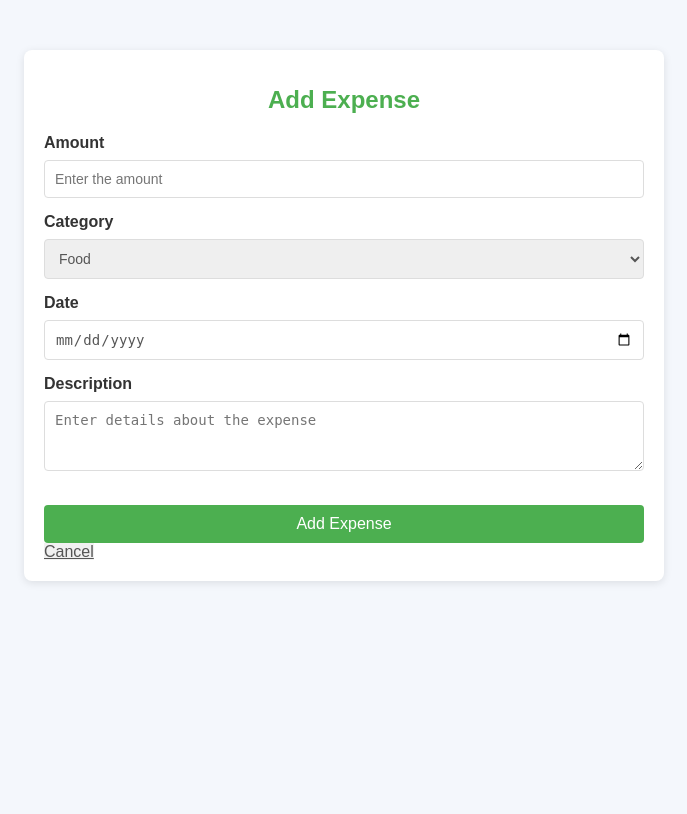
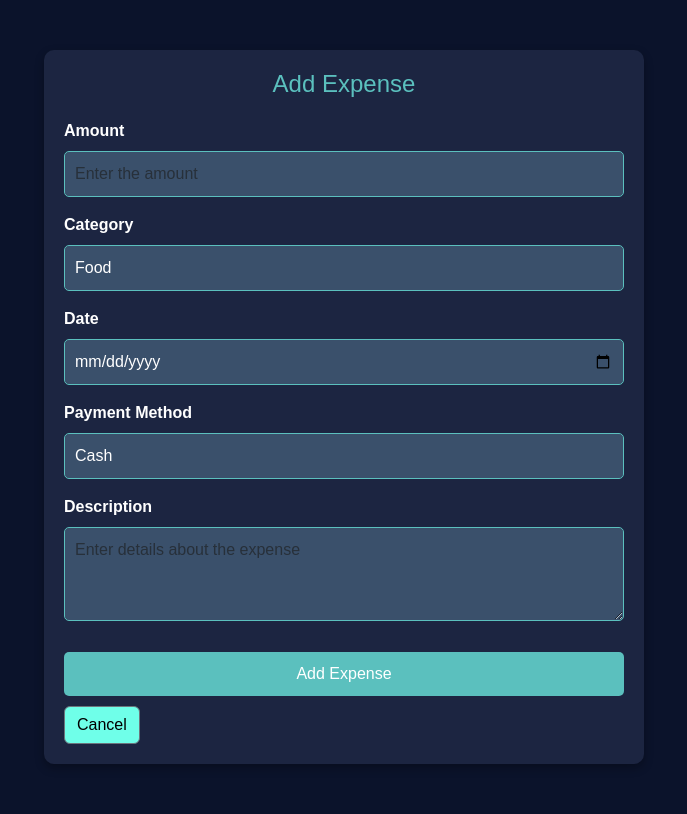
Before and after one commit to Anjanaas-tech/cashcraft, a Django app: page /dashboard/add-expense/ in a window 1280 px wide. Shown: the whole page, without its empty margins (296-983 px from the left). Before the commit the page ends 583 px from the top, so only its background shows below. Run offline with Django 5.2, Linux system fonts and the light colour scheme; a user stored in the database is signed in.

Commit message:
Initial Commit

```diff
--- a/dashboard/templates/dashboard/add_expense.html
+++ b/dashboard/templates/dashboard/add_expense.html
@@ -4,90 +4,80 @@
     <meta charset="UTF-8">
     <meta name="viewport" content="width=device-width, initial-scale=1.0">
     <title>Add Expense</title>
+    <script src="https://cdn.jsdelivr.net/npm/chart.js"></script>
+    <link rel="stylesheet" href="https://cdn.jsdelivr.net/npm/bootstrap@5.3.0/dist/css/bootstrap.min.css">
     <style>
-        /* Inline CSS for basic layout */
         body {
-            font-family: Arial, sans-serif;
-            background-color: #f4f7fc;
-            color: #333;
+            font-family: 'Poppins', sans-serif;
+            background-color: #0B132B;
+            color: #fff;
             margin: 0;
             padding: 0;
         }
 
         .container {
-            width: 100%;
             max-width: 600px;
             margin: 50px auto;
             padding: 20px;
-            background-color: #fff;
-            border-radius: 8px;
-            box-shadow: 0 2px 8px rgba(0, 0, 0, 0.1);
+            background-color: #1C2541;
+            border-radius: 10px;
+            box-shadow: 0 4px 10px rgba(0, 0, 0, 0.3);
         }
 
         h1 {
             font-size: 24px;
-            color: #4CAF50;
+            color: #5BC0BE;
             text-align: center;
             margin-bottom: 20px;
-        }
-
-        .form-group {
-            margin-bottom: 15px;
         }
 
         label {
             font-size: 16px;
             font-weight: bold;
-            display: block;
             margin-bottom: 8px;
         }
 
         .form-control {
             width: 100%;
             padding: 10px;
-            border: 1px solid #ddd;
-            border-radius: 4px;
-            box-sizing: border-box;
-            font-size: 14px;
-            color: #555;
+            border: 1px solid #5BC0BE;
+            border-radius: 5px;
+            background-color: #3A506B;
+            color: #fff;
         }
 
         .form-control:focus {
-            border-color: #4CAF50;
+            border-color: #6FFFE9;
             outline: none;
         }
 
         button.btn {
-            padding: 10px 15px;
+            padding: 10px;
             border: none;
-            background-color: #4CAF50;
+            background-color: #5BC0BE;
             color: white;
             font-size: 16px;
-            border-radius: 4px;
+            border-radius: 5px;
             cursor: pointer;
             margin-top: 15px;
             width: 100%;
+            transition: 0.3s;
         }
 
         button.btn:hover {
-            background-color: #45a049;
+            background-color: #3A506B;
         }
 
         .btn-secondary {
-            background-color: #f1f1f1;
-            color: #555;
+            background-color: #6FFFE9;
+            color: #000;
             margin-top: 10px;
         }
 
         .btn-secondary:hover {
-            background-color: #ddd;
+            background-color: #5BC0BE;
         }
 
-        textarea.form-control {
-            resize: vertical;
-        }
-
-        /* Responsive design for small screens */
         @media (max-width: 600px) {
             .container {
                 width: 90%;
@@ -102,15 +92,13 @@
         <form method="POST" action="{% url 'add_expense' %}">
             {% csrf_token %}
 
-            <!-- Amount Input Field -->
-            <div class="form-group">
-                <label for="amount">Amount</label>
+            <div class="mb-3">
+                <label for="amount" class="form-label">Amount</label>
                 <input type="number" step="0.01" name="amount" id="amount" class="form-control" required placeholder="Enter the amount">
             </div>
 
-            <!-- Category Dropdown -->
-            <div class="form-group">
-                <label for="category">Category</label>
+            <div class="mb-3">
+                <label for="category" class="form-label">Category</label>
                 <select name="category" id="category" class="form-control" required>
                     {% for category in categories %}
                         <option value="{{ category }}">{{ category }}</option>
@@ -118,19 +106,25 @@
                 </select>
             </div>
 
-            <!-- Date Input Field -->
-            <div class="form-group">
-                <label for="date">Date</label>
+            <div class="mb-3">
+                <label for="date" class="form-label">Date</label>
                 <input type="date" name="date" id="date" class="form-control" required>
             </div>
 
-            <!-- Description Textarea -->
-            <div class="form-group">
-                <label for="description">Description</label>
+            <div class="mb-3">
+                <label for="payment_method" class="form-label">Payment Method</label>
+                <select name="payment_method" id="payment_method" class="form-control">
+                    <option value="Cash">Cash</option>
+                    <option value="Card">Card</option>
+                    <option value="Bank Transfer">Bank Transfer</option>
+                </select>
+            </div>
+
+            <div class="mb-3">
+                <label for="description" class="form-label">Description</label>
                 <textarea name="description" id="description" class="form-control" rows="3" placeholder="Enter details about the expense"></textarea>
             </div>
 
-            <!-- Buttons -->
             <button type="submit" class="btn">Add Expense</button>
             <a href="{% url 'dashboard' %}" class="btn btn-secondary">Cancel</a>
         </form>
```
Also changed, not shown: dashboard/templates/dashboard/add_income.html (+74 -4 lines), dashboard/templates/dashboard/dashboard.html (+108 -87 lines), db.sqlite3.
